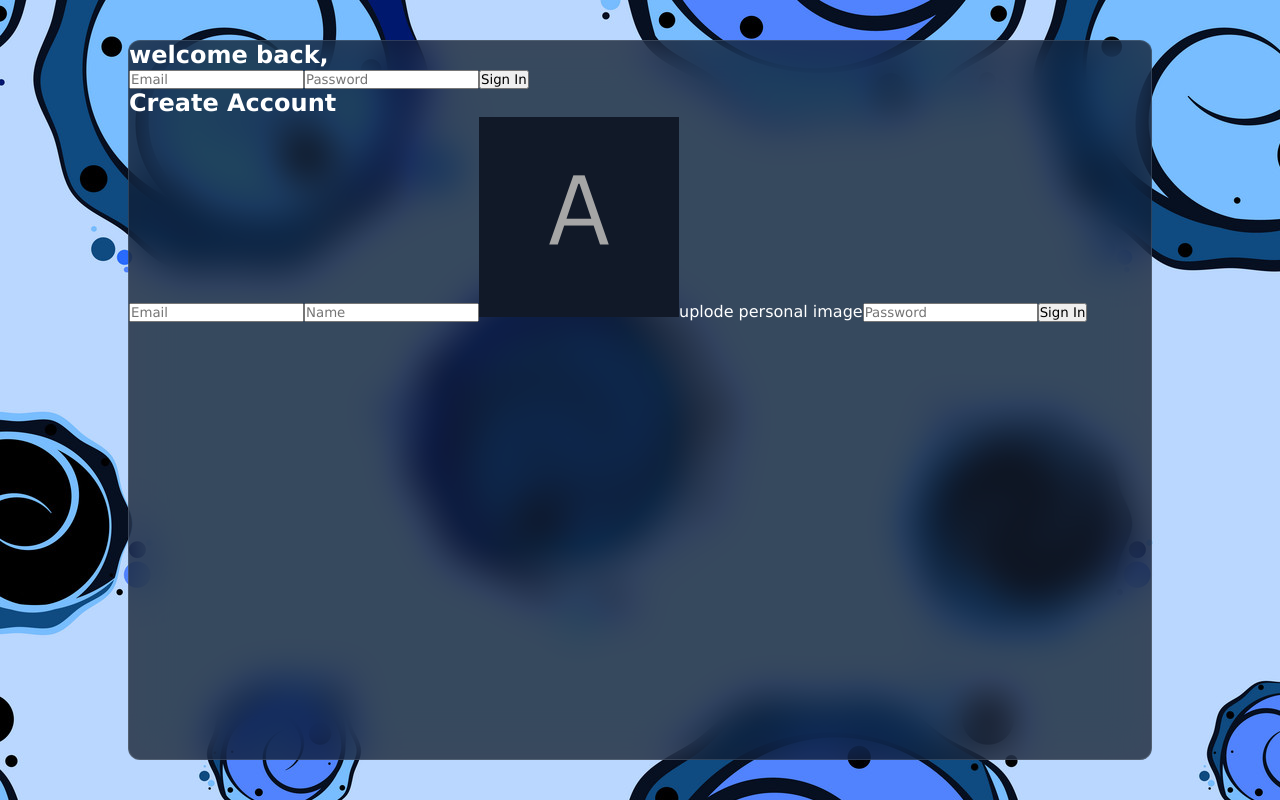
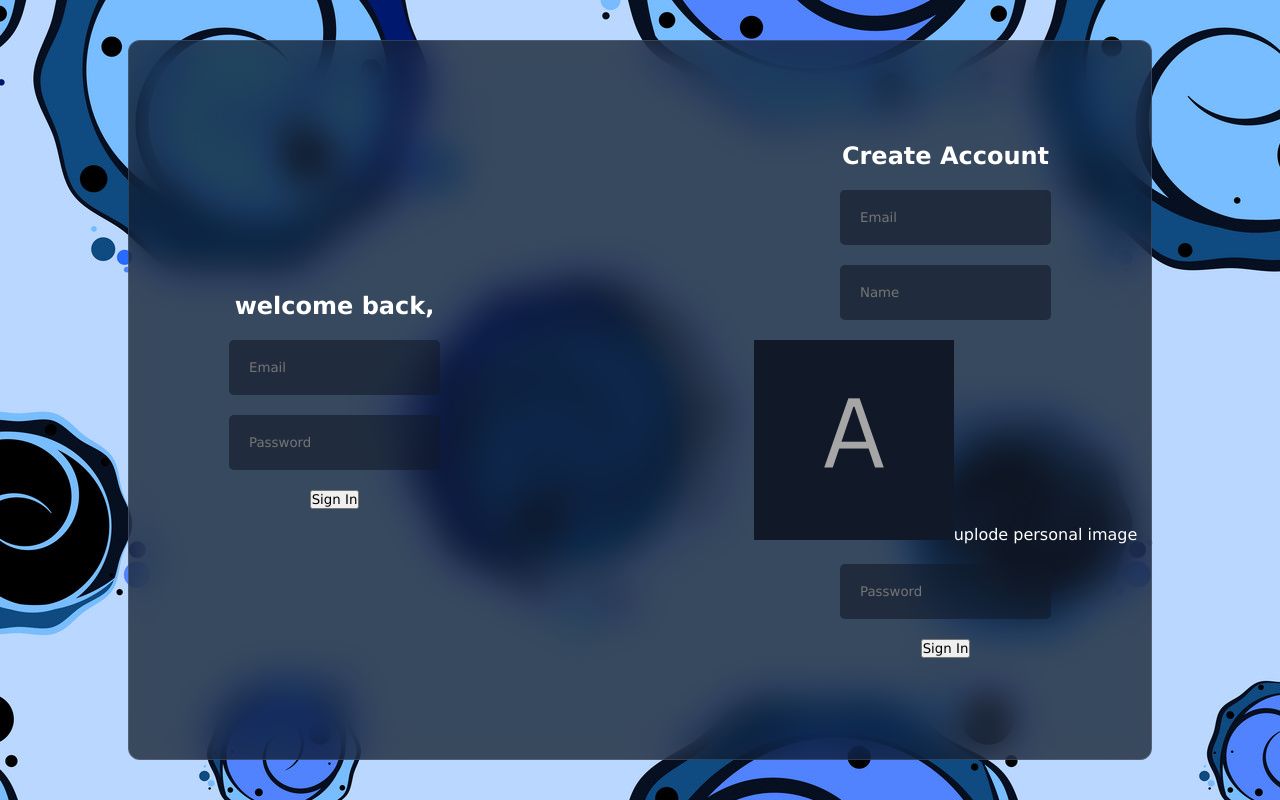
Before and after one commit to Elsayed-Rady-Elsayed/REACT-CHAT-APP, a React (Vite) app: page / in a window 1280 px wide. Built offline with nearby package versions, Linux system fonts and the light colour scheme.

Commit message:
start from some basics

```diff
--- a/src/components/login/login.css
+++ b/src/components/login/login.css
@@ -0,0 +1,29 @@
+.login {
+  width: 100%;
+  height: 100%;
+  display: flex;
+  align-items: center;
+  gap: 100px;
+  .item {
+    flex: 1;
+    display: flex;
+    flex-direction: column;
+    align-items: center;
+    gap: 20px;
+    form {
+      display: flex;
+      flex-direction: column;
+      align-items: center;
+      justify-content: center;
+      gap: 20px;
+      input {
+        padding: 20px;
+        border: none;
+        outline: none;
+        background-color: rgba(17, 25, 40, 0.6);
+        color: white;
+        border-radius: 5px;
+      }
+    }
+  }
+}
```
